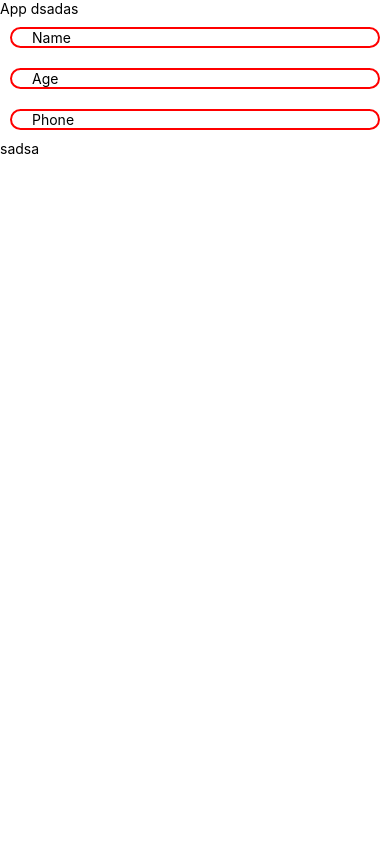
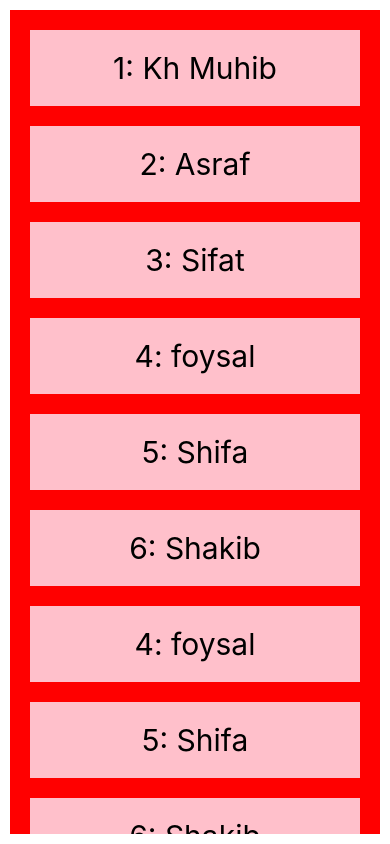
Before and after one commit to khmuhib/react-native-learn, a React Native app: screen / in a window 390 px wide. Built offline with nearby package versions, Linux system fonts and the light colour scheme.

Commit message:
list_view

```diff
--- a/App.js
+++ b/App.js
@@ -1,36 +1,51 @@
-import { View, Text, TextInput, StyleSheet } from 'react-native'
+import { View, Text, StyleSheet, ScrollView } from 'react-native'
 import React, { useState } from 'react'
 
 export default function App() {
 
-  const [text, setText] = useState('sadsa')
+  const [list, setlist] = useState([
+    { id: 1, name: 'Kh Muhib' },
+    { id: 2, name: 'Asraf' },
+    { id: 3, name: 'Sifat' },
+    { id: 4, name: 'foysal' },
+    { id: 5, name: 'Shifa' },
+    { id: 6, name: 'Shakib' },
+    { id: 4, name: 'foysal' },
+    { id: 5, name: 'Shifa' },
+    { id: 6, name: 'Shakib' },
+    { id: 4, name: 'foysal' },
+    { id: 5, name: 'Shifa' },
+    { id: 6, name: 'Shakib' },
+  ])
+  return (
+    <View style={style.container}>
+      <ScrollView>
 
-  return (
-    <>
-      <View>
-        <Text>App dsadas</Text>
-        <TextInput style={style.inputBox} placeholder="Name" onChangeText={ value =>{
-          console.log(value)
-          setText(value)
-        }}/>
-        <TextInput style={style.inputBox} placeholder="Age"/>
-        <TextInput style={style.inputBox} placeholder="Phone"/>
-      </View>
-      <View>
-        <Text>{text}</Text>
-      </View>
-    </>
+      {list.map((listData, index) => {
+        return (
+          <View key={listData.index}>
+            <Text style={style.customText}>{listData.id}: {listData.name}</Text>
+          </View>
+        )
 
+      })}
+      </ScrollView>
+    </View>
   )
 }
 
 const style = StyleSheet.create({
-  inputBox: {
-    borderColor: 'red',
-    borderWidth: 2,
+  container: {
+    backgroundColor: 'red',
     margin: 10,
-    paddingStart: 20,
-    borderRadius: 50,
-
+    flex: 1,
+  },
+  customText: {
+    fontSize: 30,
+    backgroundColor: 'pink',
+    marginTop: 20,
+    marginHorizontal: 20,
+    padding: 20,
+    textAlign: 'center',
   }
 })
```
